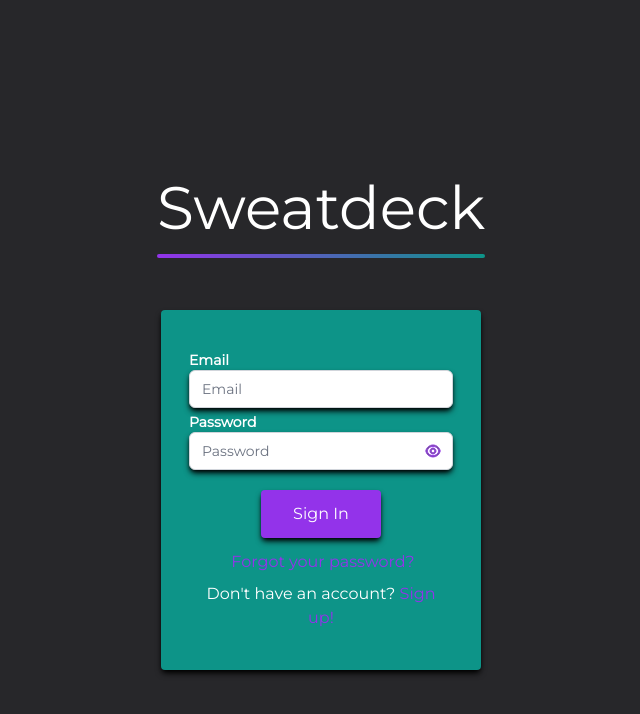
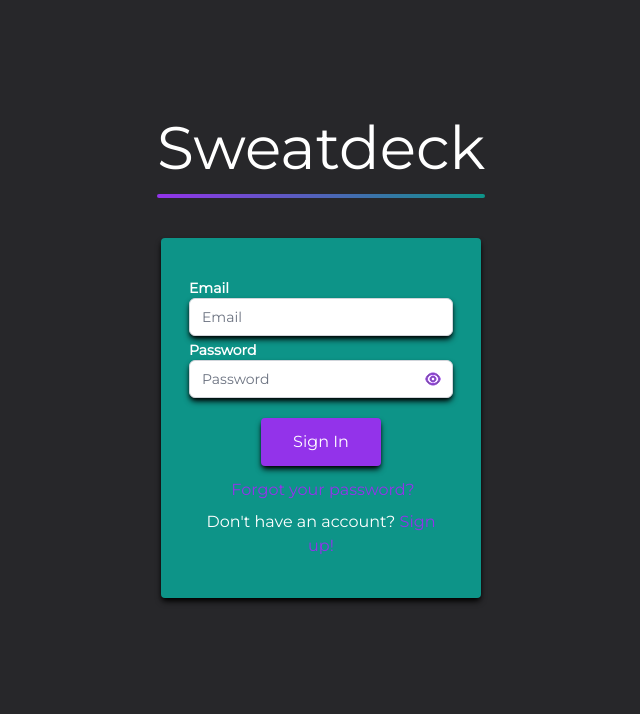
Before and after one commit to Charmander-Cluster/sweatdeck, a React (Create React App) app: page / in a window 1280 px wide. Shown: the top 714 px of the page, without its empty margins (319-959 px from the left). Built offline with nearby package versions, Linux system fonts and the light colour scheme; no server answers; what spotify-web-api-node would draw is missing.

Commit message:
changes to edituser and signin

```diff
--- a/src/components/Spotify/SpotifyLogin.js
+++ b/src/components/Spotify/SpotifyLogin.js
@@ -17,7 +17,7 @@
 ];
 
 const AUTH_URL = `https://accounts.spotify.com/authorize?client_id=1a13f745b9ab49caa6559702a79211e6&response_type=code&redirect_uri=${redirectUri}&scope=${scopes.join(
-  "#20"
+  "%20"
 )}`;
 
 const SpotifyLogin = () => {
--- a/src/components/User/EditUser.js
+++ b/src/components/User/EditUser.js
@@ -213,7 +213,7 @@
                 </div>
                 <button
                   type="submit"
-                  className="flex flex-row justify-center px-8 py-3 mt-4 text-white transition duration-150 ease-in-out bg-purple-600 rounded shadow-md text-1xl shadow-black hover:bg-purple-700"
+                  className="flex flex-row justify-center px-8 py-3 mt-5 mb-2 text-white transition duration-150 ease-in-out bg-purple-600 rounded shadow-md text-1xl shadow-black hover:bg-purple-700"
                 >
                   <svg
                     className="w-6 h-6 mr-2 pb-0.5"
@@ -231,17 +231,19 @@
                   </svg>
                   Save Changes
                 </button>
+                <div className="flex justify-center">
+                  <button
+                    className="text-purple-600 hover:text-purple-700"
+                    onClick={passwordReset}
+                  >
+                    Password Reset
+                  </button>
+                </div>
               </div>
             </div>
           </Form>
         )}
       </Formik>
-      <button
-        className="ml-1 text-purple-600 hover:text-purple-700"
-        onClick={passwordReset}
-      >
-        Password Reset
-      </button>
 
       {btnState ? (
         // <div>{alert("Workout logged!")}</div>
--- a/src/components/User/SignIn.js
+++ b/src/components/User/SignIn.js
@@ -20,8 +20,8 @@
   };
 
   return (
-    <div className="flex flex-col items-center justify-center pt-10 md:min-h-screen">
-      <div className="my-6 ml-0">
+    <div className="flex flex-col items-center justify-center min-h-screen pb-20">
+      <div className="my-3 ml-0">
         <h1 className="text-6xl">Sweatdeck</h1>
         <div className="h-1 mt-4 rounded-full bg-gradient-to-l from-teal-600 to-purple-600"></div>
       </div>
```
